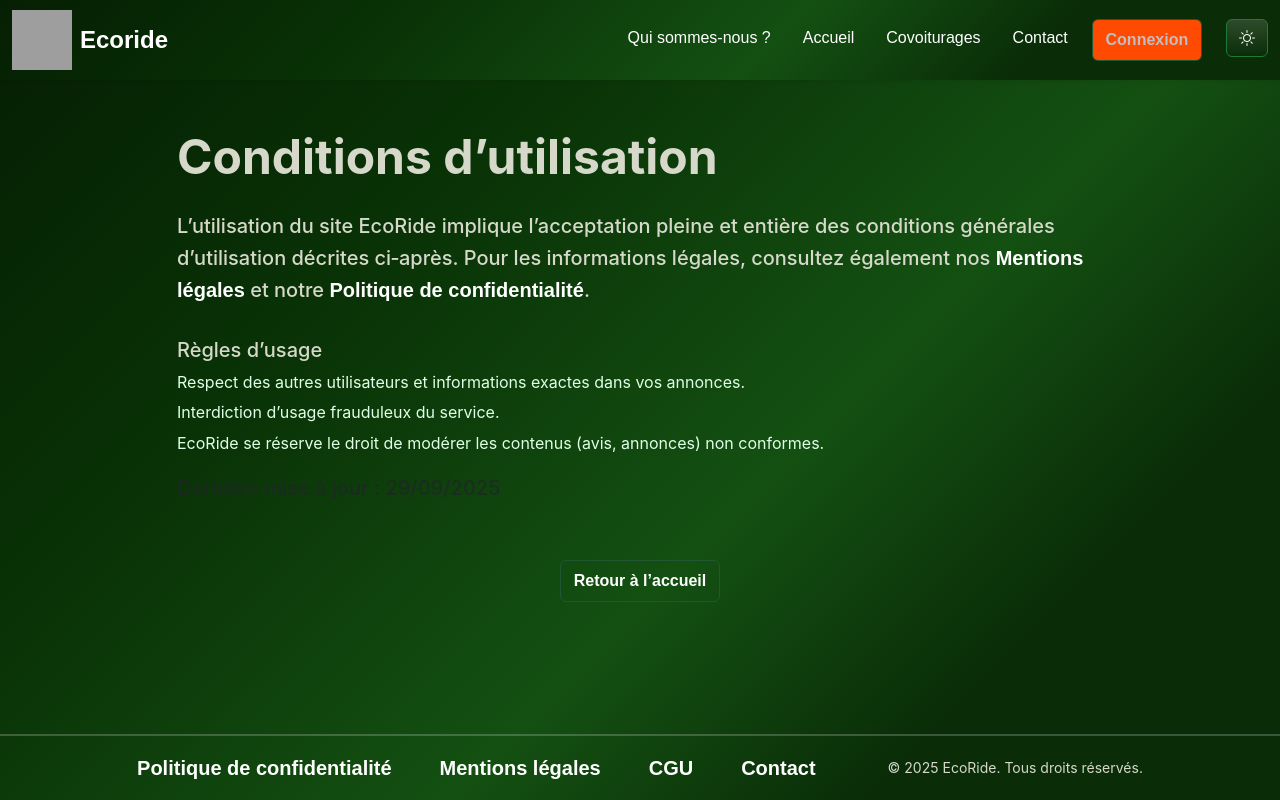
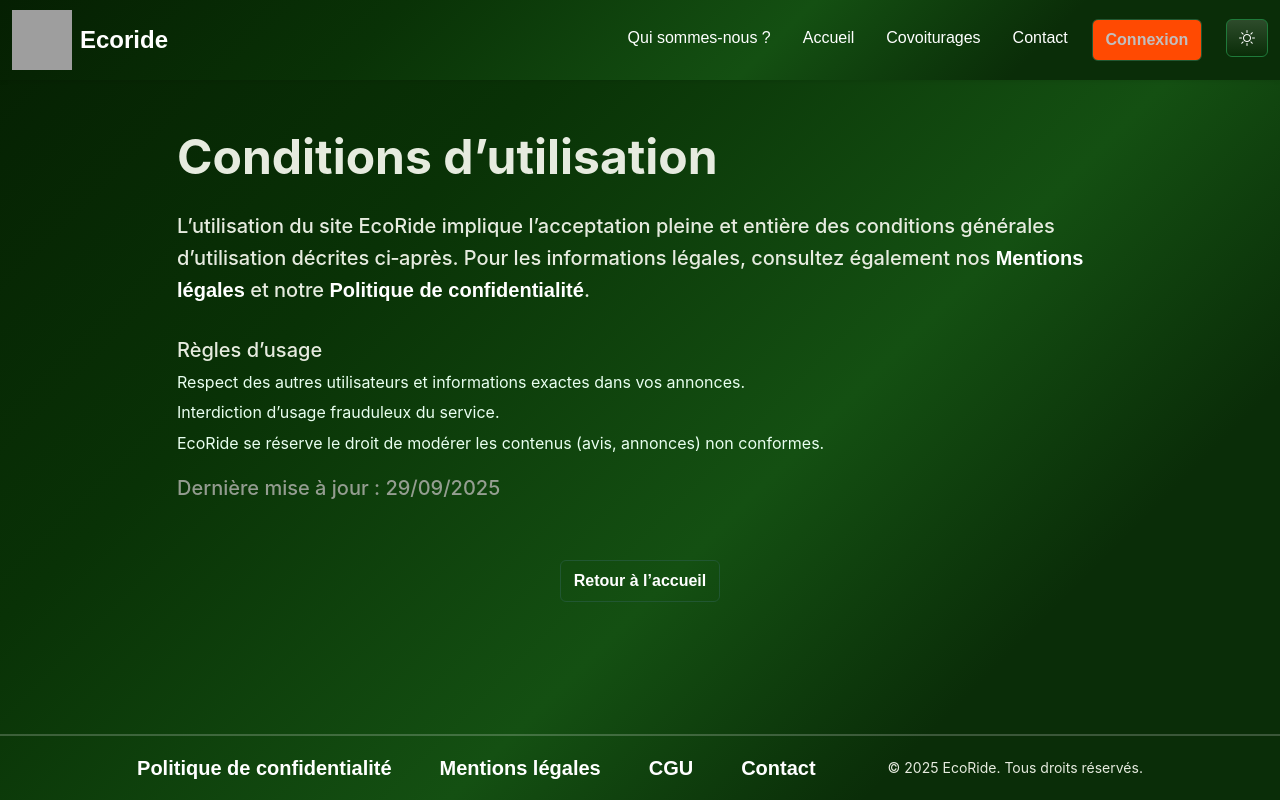
Before and after one commit to Guillaume0402/ecoride, a PHP site: page /terms in a window 1280 px wide. Run offline with PHP 8.4, Linux system fonts and the light colour scheme; grey boxes are pictures that could not be loaded.

Commit message:
fix(dark-theme): lisibilité améliorée — text-muted, tables, variables de contraste; pages/mes-trajets ajustées

```diff
--- a/assets/scss/abstracts/_variables.scss
+++ b/assets/scss/abstracts/_variables.scss
@@ -57,5 +57,6 @@ footer.bg-primary {
 
 // Respecter le thème pour .text-muted (éviter le jaune peu lisible)
 .text-muted {
-    color: var(--bs-secondary-color) !important;
+    /* Utilise une teinte atténuée dépendante du thème */
+    color: color-mix(in srgb, var(--text-white) 75%, transparent) !important;
 }
--- a/assets/scss/pages/_mes-trajets.scss
+++ b/assets/scss/pages/_mes-trajets.scss
@@ -47,6 +47,28 @@
         border-radius: 16px;
     }
 
+    // Tables: lisibilité renforcée via variables de thème
+    .table {
+        background-color: var(--table-bg);
+        color: var(--table-text);
+        border-color: var(--table-border);
+    }
+    .table th,
+    .table td {
+        color: var(--table-text);
+        border-color: var(--table-border);
+    }
+    .table thead th {
+        color: var(--text-white);
+        background-color: color-mix(in srgb, var(--color-white) 5%, transparent);
+    }
+    .table-striped > tbody > tr:nth-of-type(odd) {
+        background-color: color-mix(in srgb, var(--color-white) 4%, transparent);
+    }
+    .table-hover > tbody > tr:hover {
+        background-color: color-mix(in srgb, var(--color-white) 8%, transparent);
+    }
+
     // Texte méta à côté des badges de statut
     .text-status-meta {
         color: var(--list-text); // lisible en light
--- a/assets/scss/theme/_theme.scss
+++ b/assets/scss/theme/_theme.scss
@@ -39,18 +39,18 @@
     --color-primary: #215732;
     /* Conserver le vert néon uniquement en sombre */
     --color-secondary: #05ff1a;
-    --color-white: #d6d8ca;
-    --color-fade-white: #bbbdb9;
+    --color-white: #e6ebdf; /* texte principal un peu plus clair */
+    --color-fade-white: #c8cec1; /* sous-texte */
     --text-black: #ffffff;
     --text-white: #c2bebe;
     --list-bg: #0f2511;
     --list-hover: #1a8f2a;
-    --list-text: #e0ffe7;
-    --color-border: #28be23;
+    --list-text: #e9fff0; /* texte listes plus lisible */
+    --color-border: #34d132; /* bordure plus visible */
 
-    --table-bg: rgba(255, 255, 255, 0.05);
-    --table-text: #e0ffe7;
-    --table-border: #28be23;
+    --table-bg: rgba(255, 255, 255, 0.06);
+    --table-text: #e9fff0;
+    --table-border: #34d132;
 
     --bg-gradient: linear-gradient(
         135deg,
@@ -66,6 +66,6 @@
         #145012 60%,
         #0a2d08 80%
     );
-    --shadow-box: 0 10px 30px rgba(255, 255, 255, 0.25);
-    --shadow-text: 1px 1px 3px rgba(255, 255, 255, 0.4);
+    --shadow-box: 0 10px 30px rgba(255, 255, 255, 0.22);
+    --shadow-text: 1px 1px 3px rgba(255, 255, 255, 0.35);
 }
--- a/public/js/toggle-theme.js
+++ b/public/js/toggle-theme.js
@@ -21,9 +21,8 @@ if (themeToggleBtn) {
 
     // Au clic: bascule et synchronise html/body + stockage
     themeToggleBtn.addEventListener("click", () => {
-        const isAltNow = !document.documentElement.classList.contains(
-            "theme-alt"
-        );
+        const isAltNow =
+            !document.documentElement.classList.contains("theme-alt");
         document.documentElement.classList.toggle("theme-alt", isAltNow);
         document.body.classList.toggle("theme-alt", isAltNow);
         localStorage.setItem("theme", isAltNow ? "alt" : "default");
--- a/src/View/layout.php
+++ b/src/View/layout.php
@@ -29,7 +29,8 @@
                     if (body) body.classList.add('theme-alt');
                     localStorage.setItem('theme', 'alt');
                 }
-            } catch (e) { /* no-op */ }
+            } catch (e) {
+                /* no-op */ }
         })();
     </script>
     <script type="module" src="/js/main.js" defer></script>
```
Also changed, not shown: public/assets/css/style.css.
